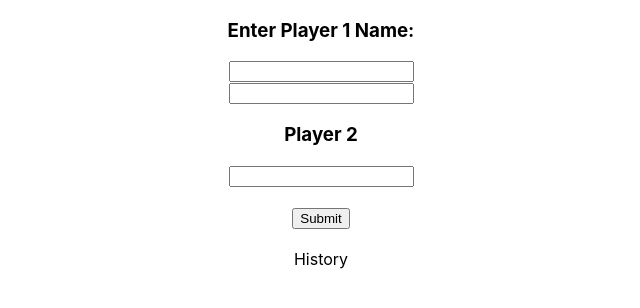
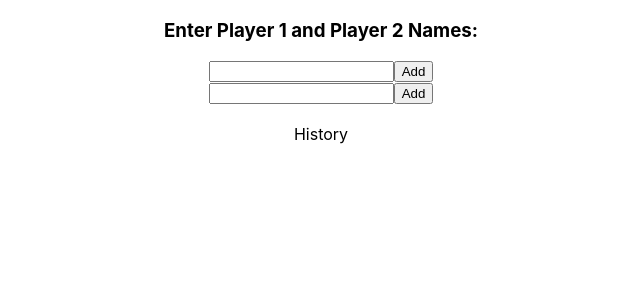
Before and after one commit to krishrise8/rps-react, a React (Create React App) app: page / in a window 1280 px wide. Shown: the top 308 px of the page, without its empty margins (319-959 px from the left). Built offline with nearby package versions, Linux system fonts and the light colour scheme.

Commit message:
Game View add name

```diff
--- a/src/GameView.tsx
+++ b/src/GameView.tsx
@@ -10,8 +10,8 @@ type InputComponentProps = {
 
 const GameView: React.FC<InputComponentProps> = ({Player1Input, Player2Input}) => {
 
-  const [player1Name, setP1Name] = useState<string>(Player1Input)
-  const [player2Name, setP2Name] = useState<string>(Player2Input)
+  const [player1Name, setP1Name] = useState<string>("")
+  const [player2Name, setP2Name] = useState<string>("")
   const [player1Choice, setP1Choice] = useState<string>(Player1Input)
   const [player2Choice, setP2Choice] = useState<string>(Player2Input)
   const [roundHistory, setRoundHistory] = useState<Array<string>>([])
@@ -22,7 +22,7 @@ const GameView: React.FC<InputComponentProps> = ({Player1Input, Player2Input}) =
   const [p2Wins, setP2Wins] = useState<number>(0)
   const [allHistory, setAllHistory] = useState<Array<string>>([])
   const [draw, setDraw] = useState<boolean>(false)
-
+  const [enterNames, setNames] = useState<boolean>(false)
 
 
   enum choices{
@@ -135,33 +135,51 @@ const GameView: React.FC<InputComponentProps> = ({Player1Input, Player2Input}) =
 
   }
 
+  function addName(){
+    if(player1Name.trim() !== "" && player2Name.trim() !== "" ){
+      setNames(true)
+    }
+
+  }
+
   return (
     <div>
-      <div className = "playerForms">
-        <h3>Enter Player 1 Name:</h3>
+        {!enterNames &&
+          <div>
+            <h3>{"Enter Player 1 and Player 2 Names: "}</h3>
             <div>
               <input type={'text'} value={player1Name} onChange={(e: any) => setP1Name(e.target.value)} />
-
+              <button onClick={addName}> Add </button>
             </div>
 
+            <div>
+              <input type={'text'} value={player2Name} onChange={(e: any) => setP2Name(e.target.value)} />
+              <button onClick={addName}> Add </button>
+            </div>
+          </div>
+        }
+
+        {enterNames &&
+          <div>
+            <h3>{player1Name}</h3>
               <input type={'text'} value={player1Choice} onChange={(e: any) => setP1Choice(e.target.value)} />
               <div>{p1Error}</div>
 
-        <h3> Player 2</h3>
-
+            <h3>{player2Name}</h3>
               <input type={'text'} value={player2Choice} onChange={(e: any) => setP2Choice(e.target.value)} />
               <div>{p2Error}</div>
-      </div>
+
 
             <br/>
             <button onClick={score}> Submit </button>
             <br/>
-
             <div>{
               draw ? (<div>Draw. Play Again</div>) : (roundHistory.map(display => <div>{display}</div>))
             }</div>
+          </div>
+        }
+
       <br/>
-
       <div className="dd-wrapper">
         <div className="dd-header">
           <div className="dd-header-title">History</div>
```
Lines whose indentation alone changed are shown as unchanged.
